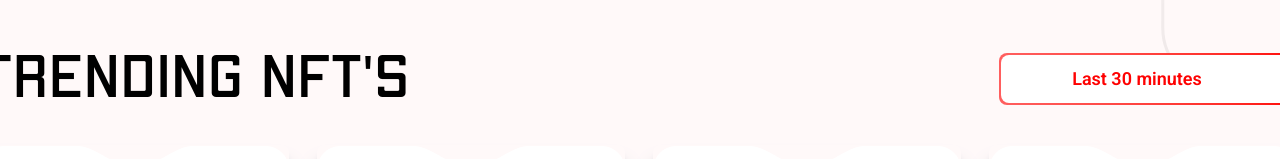
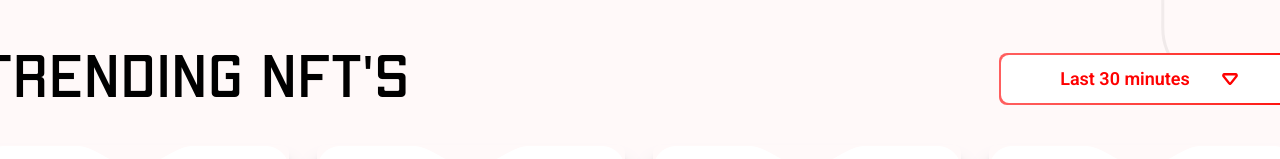
Before and after one commit to muznahrehman21/NFT, a React (Vite) app: page / in a window 1280 px wide. Shown: the part 2187-2346 px from the top of the page. Built offline with nearby package versions, Linux system fonts and the light colour scheme.

Commit message:
minor fixes

```diff
--- a/src/components/ArtistProfile/ProfileSwitch.jsx
+++ b/src/components/ArtistProfile/ProfileSwitch.jsx
@@ -1,7 +1,9 @@
 import React from "react";
 
 function ProfileSwitch() {
-  return <div>ProfileSwitch</div>;
+  return (
+    <div className="flex flex-row border-[#E7E7E7] border-[2px] rounded-[10px] w-[236px] h-[50px]"></div>
+  );
 }
 
 export default ProfileSwitch;
--- a/src/components/buttons/Button1.jsx
+++ b/src/components/buttons/Button1.jsx
@@ -17,10 +17,10 @@ function Button1({
   showIcon = false,
   className = "",
   font = "font-roboto",
-  btnw = "w-full",
+  btnw = "w-auto",
 }) {
   const content = (
-    <div className="z-30 flex justify-center items-center gap-2">
+    <div className="z-30 flex justify-center items-center gap-8">
       <span className={` ${btnw}`}>{Btn}</span>
       {showIcon && (
         <img
```
